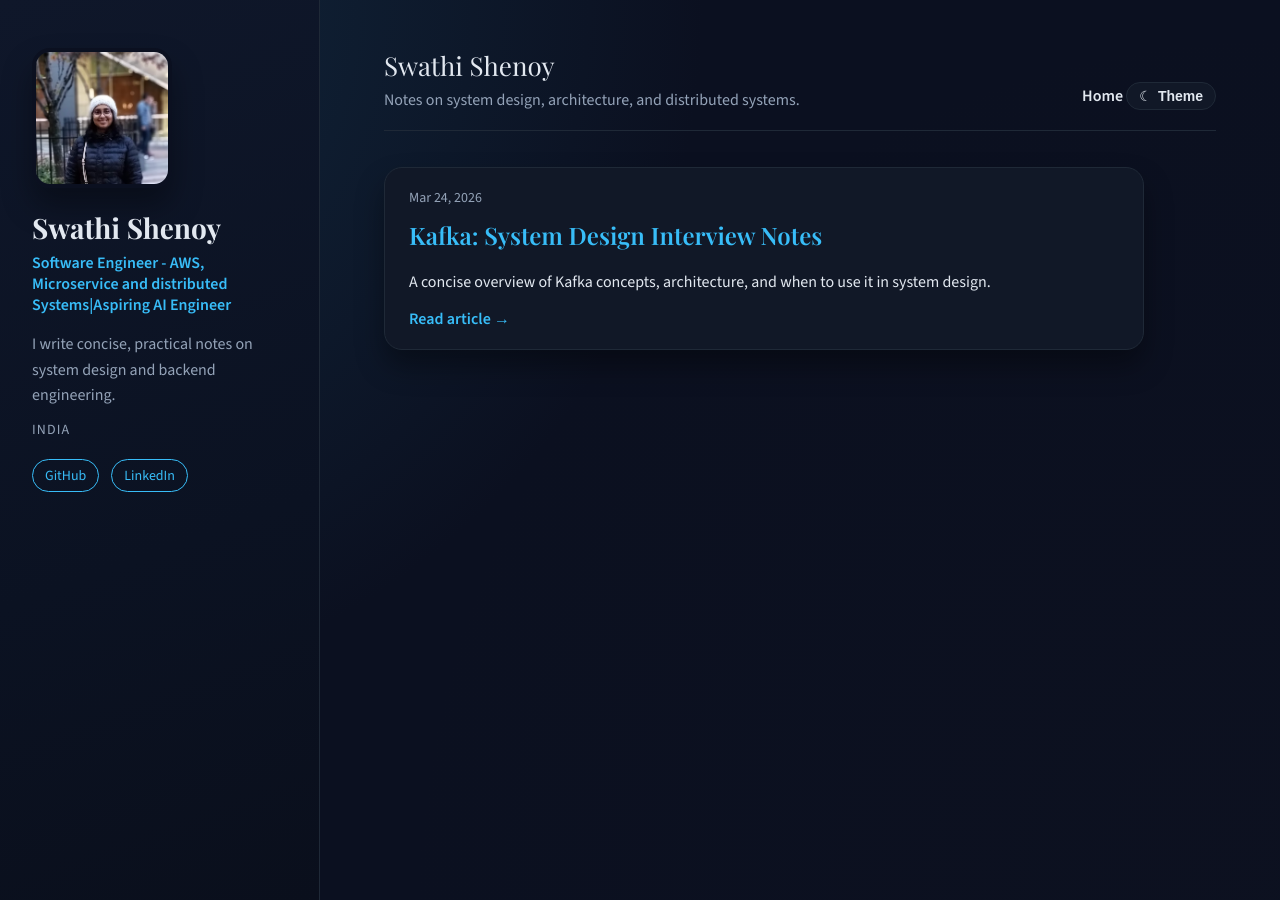
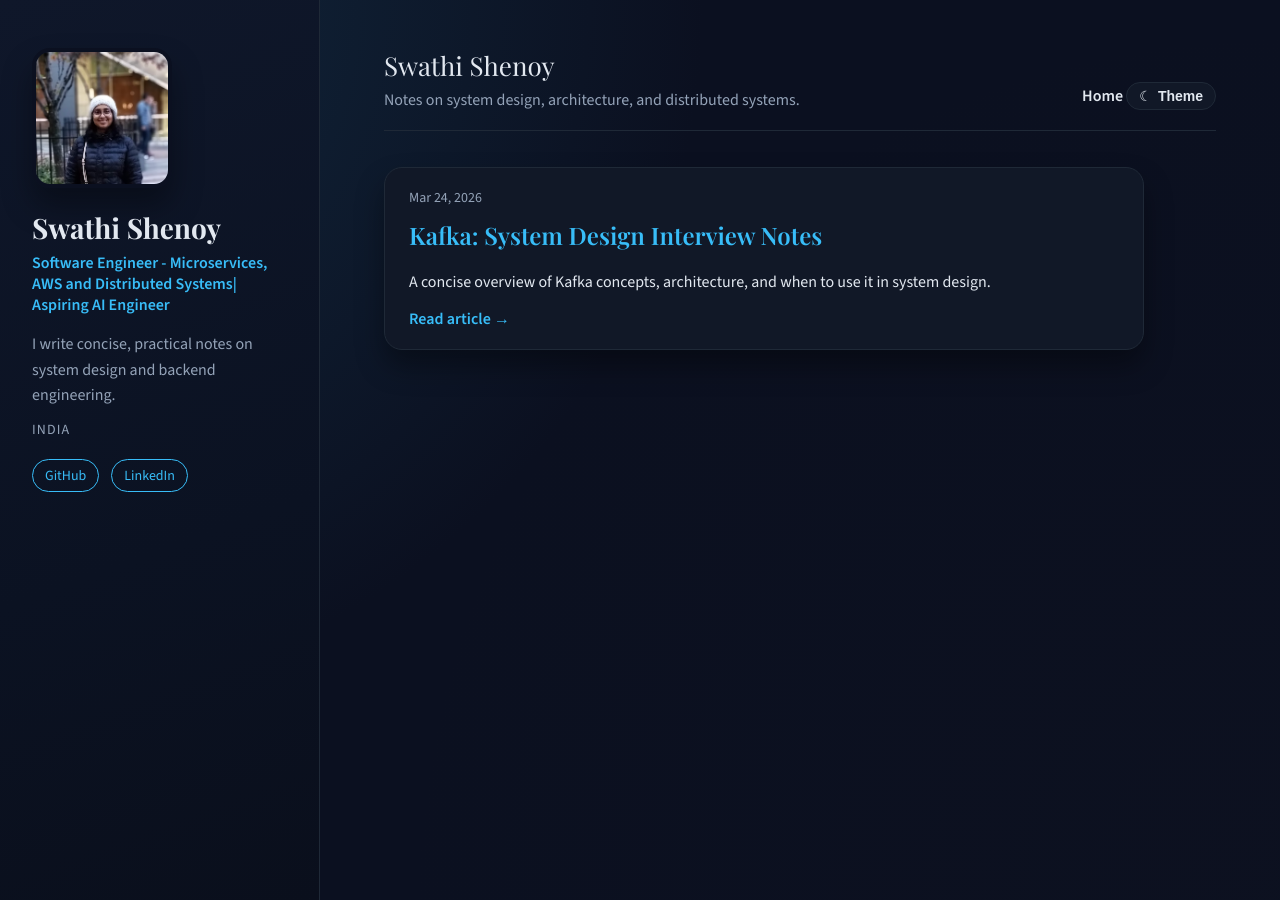
Before and after one commit to swathishenoy1/swathishenoy1.github.io, a Jekyll site: the page built from docs/index.md, in a window 1280 px wide. Built offline with Jekyll 4.4.1, drawn with Linux system fonts in a browser that asks for light colours.

Commit message:
Update formatting of page

```diff
--- a/docs/_config.yml
+++ b/docs/_config.yml
@@ -6,7 +6,7 @@ url: ""
 
 author:
   name: Swathi Shenoy
-  role: "Software Engineer - AWS, Microservice and distributed Systems|Aspiring AI Engineer"
+  role: "Software Engineer - Microservices, AWS and Distributed Systems| Aspiring AI Engineer"
   location: "India"
   bio: "I write concise, practical notes on system design and backend engineering."
   avatar: "/assets/images/profile.jpg"
```
